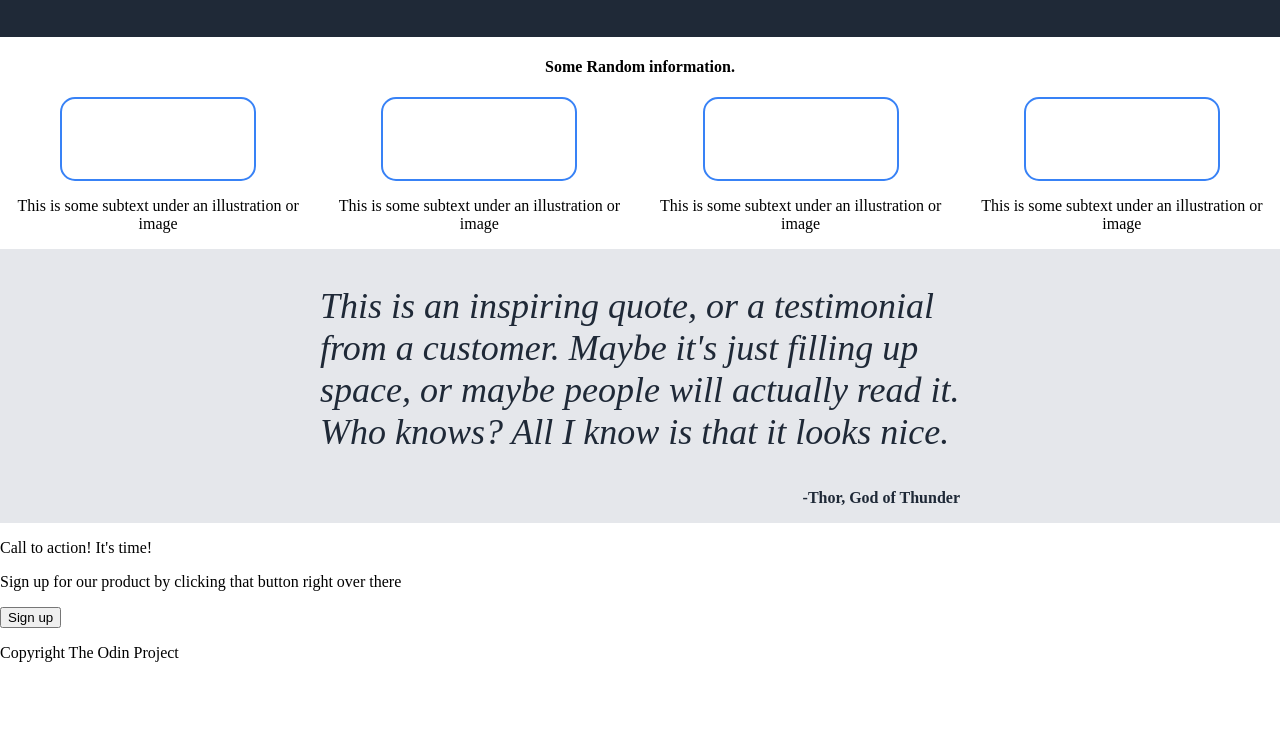
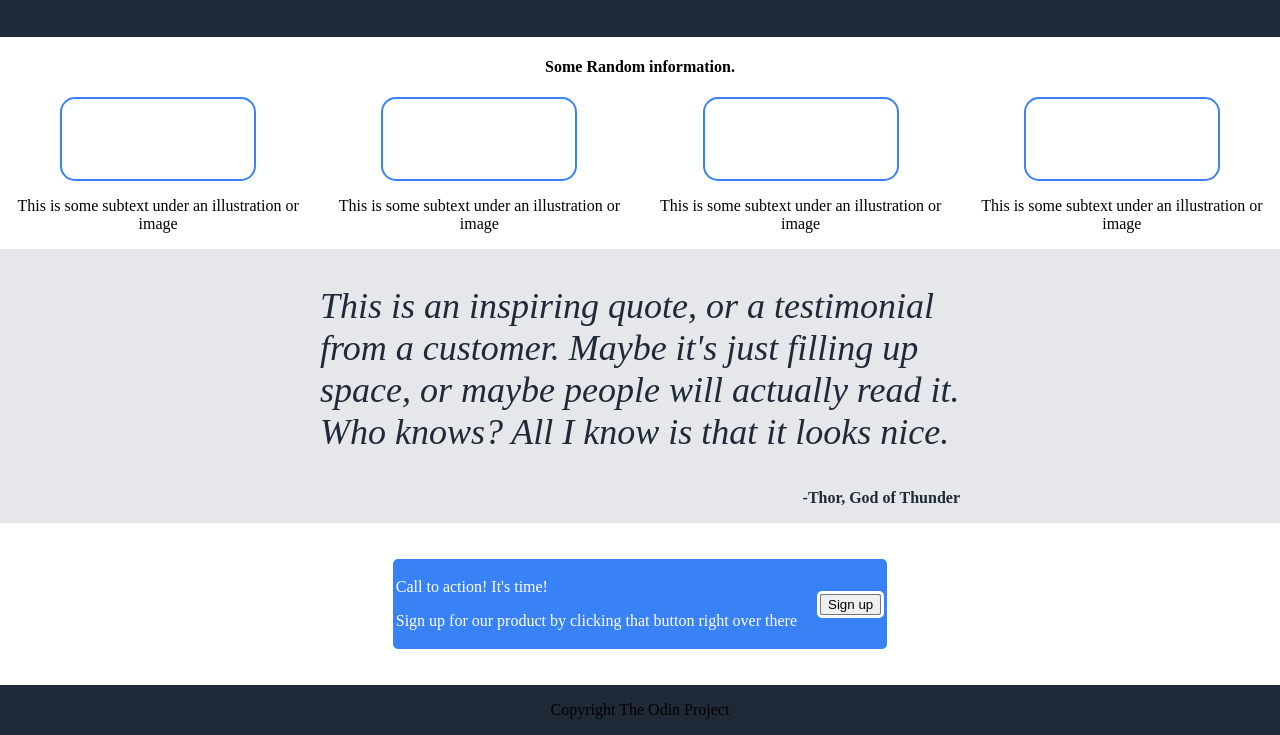
Before and after one commit to LatridellActiveX/Website1, a plain HTML site: page index.html in a window 1280 px wide. Shown: the part 240-975 px from the top of the page. Before the commit the page ends 918 px from the top, so only its background shows below. Drawn offline with Linux system fonts and the light colour scheme.

Commit message:
Altered the call to action

```diff
--- a/styles.css
+++ b/styles.css
@@ -156,13 +156,33 @@ li{
 
 .four{
     display: flex;
-    align-items: row;
+    flex-direction: row;
+    align-items: center;
+    justify-content: center;
+    padding: 32px, 64px;
+    width: 100%;
+}
+.bubble{
+    background-color: #3882f6;
+    border: #3882f6 solid;
+    border-radius: 5px;
+    gap: 20px;
+    color: white;
+    display: flex;
     align-items: center;
     justify-content: space-between;
-    padding: 32px, 64px;
+    margin: 36px 36px 36px 36px;
 
 }
 
+.bubbleButton{
+    background-color: #3882f6;
+    border: white solid;
+    border-radius:  5px;
+}
+
 .footer{
+    text-align: center;
+    background-color: #1F2937;
     margin-bottom: 0px;
 }
```
